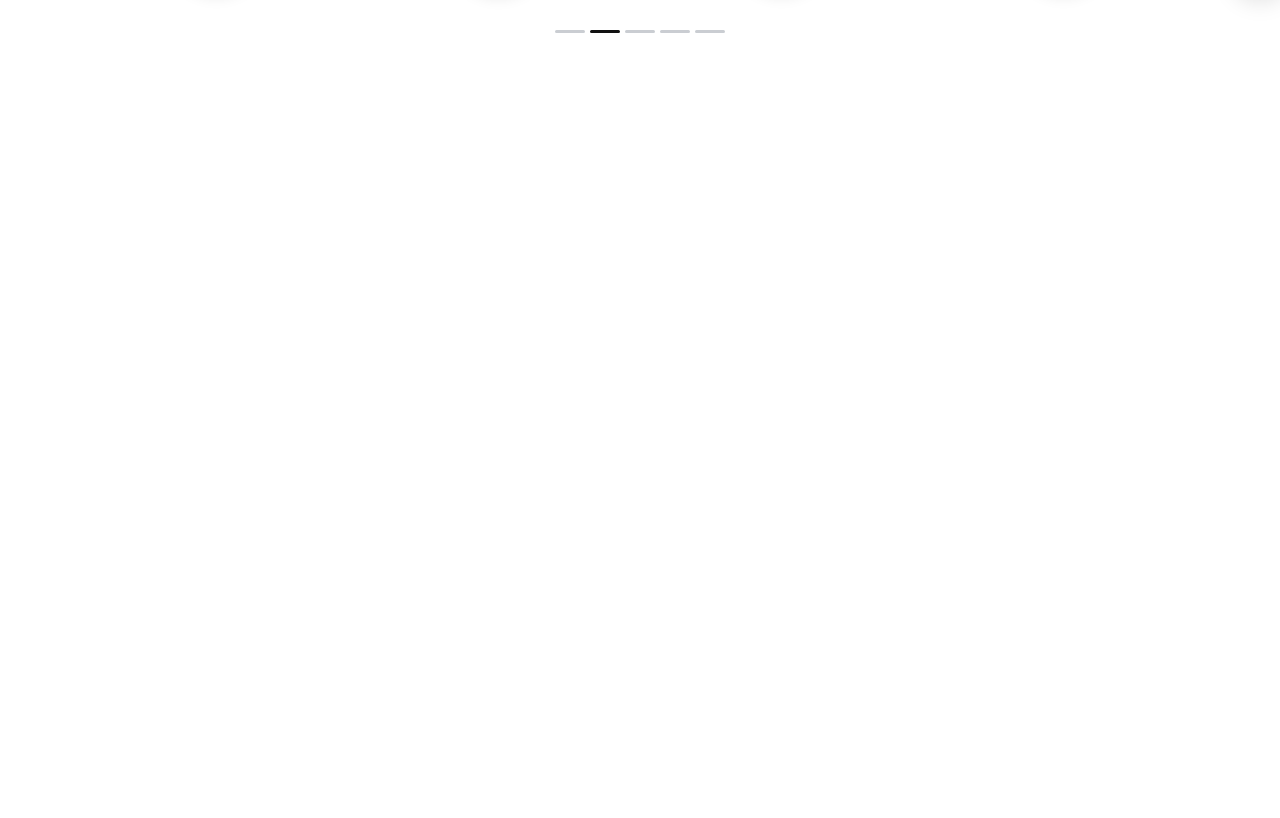
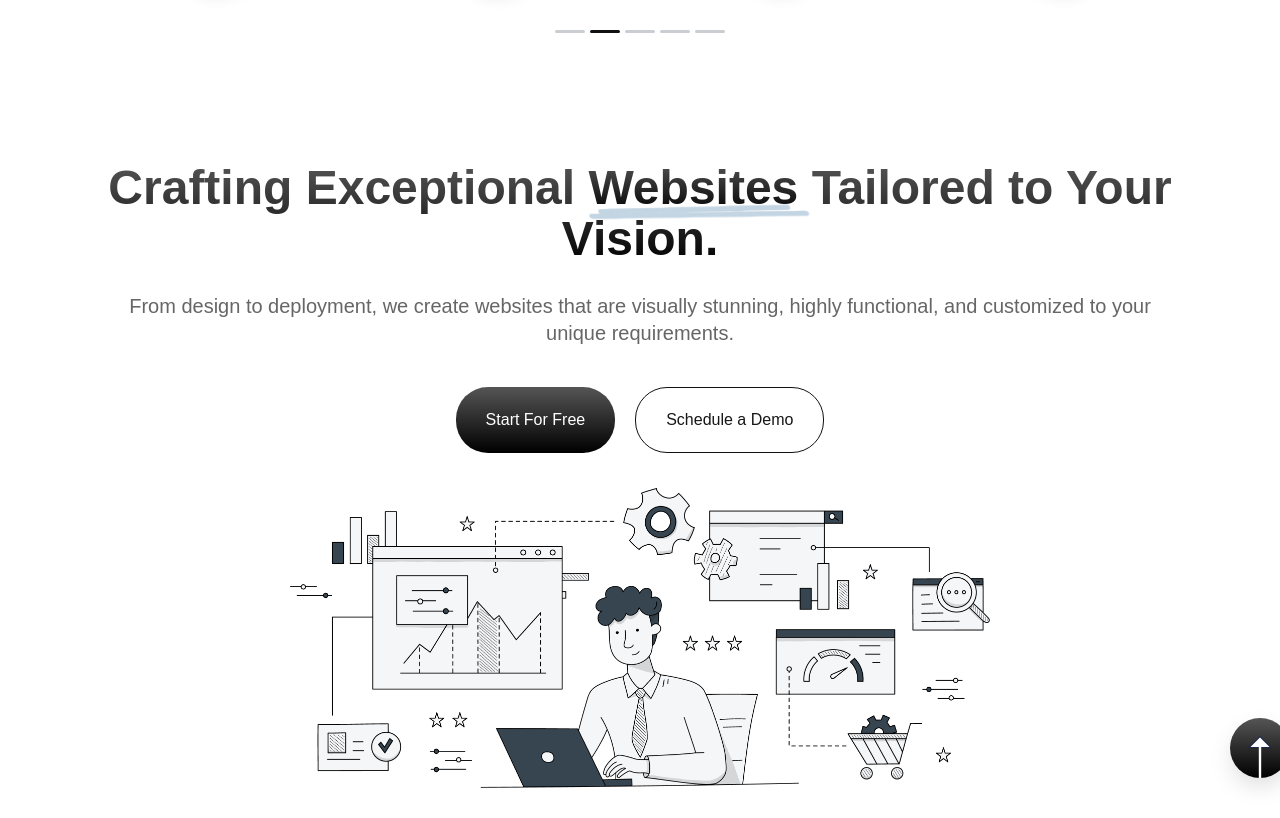
Before and after one commit to oleksandr7268/grownext, a Next.js app: page / in a window 1280 px wide. Shown: the part 5800-6618 px from the top of the page. Before the commit the page ends 5833 px from the top, so only its background shows below. Built offline with nearby package versions, Linux system fonts and the light colour scheme; a web font is replaced by a local one.

Commit message:
Complete Tailored Section

```diff
--- a/src/app/page.tsx
+++ b/src/app/page.tsx
@@ -29,7 +29,7 @@ export default function Home() {
 					<Plan />
 					<Support />
 					<Testimonials />
-					{/* <Tailored /> */}
+					<Tailored />
 					{/* <Divider /> */}
 					{/* <Contact /> */}
 					<button className="absolute bottom-10 w-[60px] h-[60px] -right-10 translate-x-[100%] bg-gradient-to-b from-[#555555] to-black shadow-[0px_10px_25px_-3px_#00000026] rounded-full flex justify-center items-end">
--- a/src/app/sections/Tailored.tsx
+++ b/src/app/sections/Tailored.tsx
@@ -1,24 +1,29 @@
-import TailoredImg from "../assets/tailroed.svg";
+import Image from "next/image";
+import TailoredImg from "../assets/tailored_back.png";
 
 const Tailored = () => {
 	return (
 		<div className="mt-[100px] flex justify-center flex-col gap-[35px] py-[30px]">
 			<div className="flex justify-center flex-col">
-				<h1 className="text-center text-[48px] leading-[57.6px] font-extrabold from-[#555555] to-black bg-gradient-to-b bg-clip-text text-transparent">
-					Crafting Exceptional Websites Tailored to Your Vision.
+				<h1 className="text-center text-[40px] md:text-[42px] lg:text-[48px] leading-[106%] font-extrabold from-[#555555] to-black bg-gradient-to-b bg-clip-text text-transparent">
+					Crafting Exceptional&nbsp;
+					<span className="from-[#555555] to-black bg-gradient-to-b bg-clip-text font-extrabold relative after:absolute after:bottom-0 after:left-0 after:w-[100%] after:translate-y-[40%] after:h-[30%] after:bg-contain after:bg-no-repeat after:bg-[url('/font_underline.png')] after:-z-20">
+						Websites&nbsp;
+					</span>
+					Tailored to Your Vision.
 				</h1>
 				<h2 className="text-center mt-7 text-[20px] leading-[27px] text-[#666666] max-w-[1070px] mx-auto">
 					From design to deployment, we create websites that are visually stunning, highly functional, and customized to your unique requirements.
 				</h2>
-				<div className="mt-10 flex mx-auto gap-5">
-					<button className="rounded-[32px] px-[30px] py-5 bg-gradient-to-b from-[#555555] to-[#000000] duration-150 ease-in-out text-white hover:-translate-y-0.5 hover:shadow-xl">
-						Start Now For Free
+				<div className="mt-6 md:mt-8 lg:mt-10 flex mx-auto gap-5">
+					<button className="rounded-[32px] px-4 py-3 md:px-[30px] md:py-5 bg-gradient-to-b from-[#555555] to-[#000000] duration-150 ease-in-out text-white hover:-translate-y-0.5 hover:shadow-xl">
+						Start For Free
 					</button>
-					<button className="rounded-[32px] px-[30px] py-5 duration-150 ease-in-out hover:-translate-y-0.5 hover:shadow-xl border border-[#111111]">Schedule a Demo</button>
+					<button className="rounded-[32px] px-4 py-3 md:px-[30px] md:py-5 duration-150 ease-in-out hover:-translate-y-0.5 hover:shadow-xl border border-[#111111]">Schedule a Demo</button>
 				</div>
 			</div>
 			<div className="mx-auto">
-				<TailoredImg />
+				<Image src={TailoredImg} alt="" width={1400} height={600} className="max-w-[700px] w-full" />
 			</div>
 		</div>
 	);
```
Also changed, not shown: src/app/assets/tailored_back.png (added).
